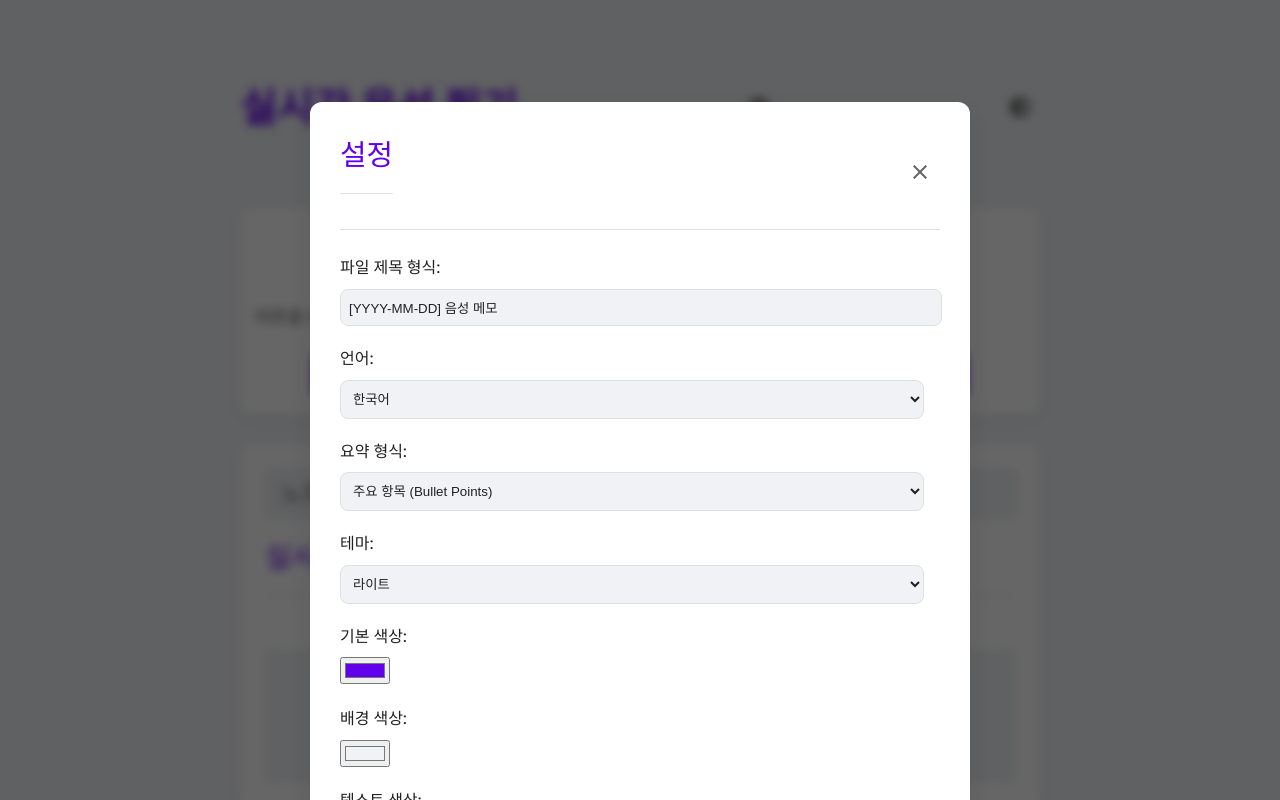
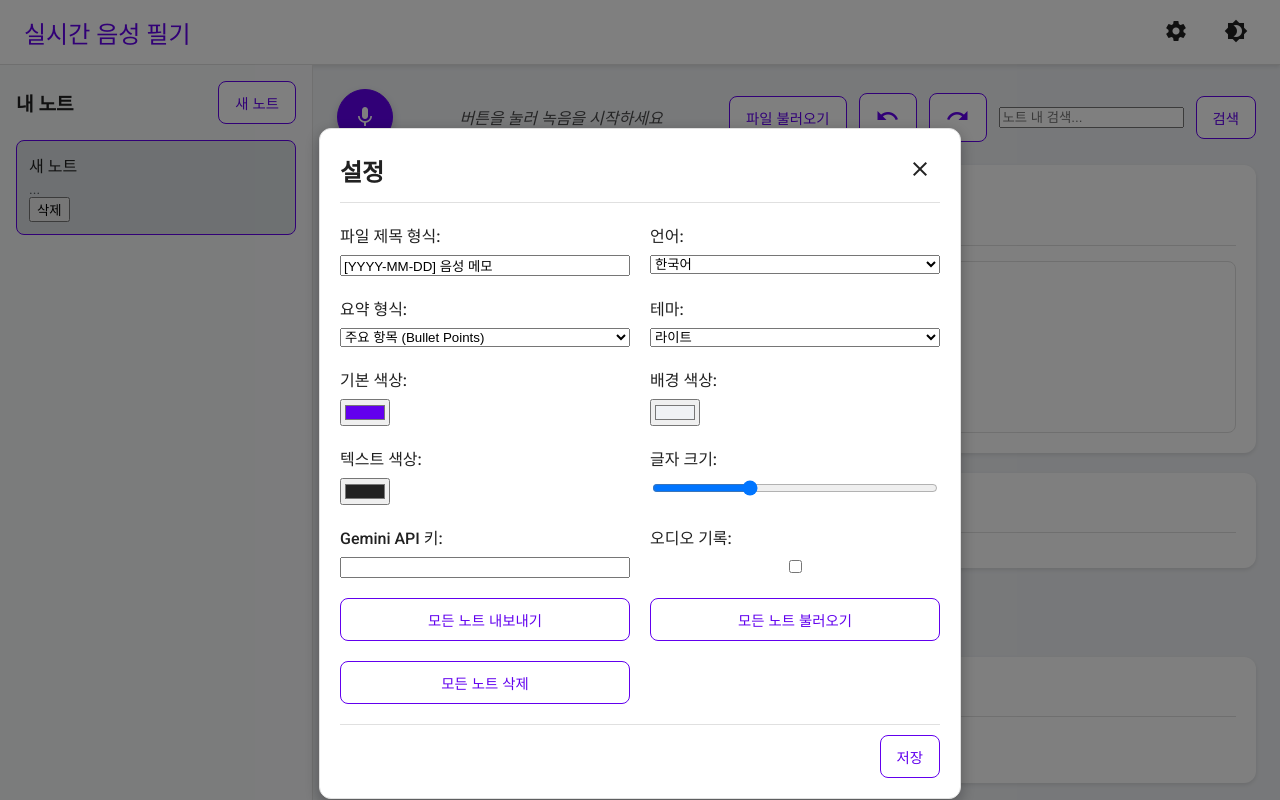
Before and after one commit to mpluskj/voice-notes-app, a plain HTML site: page index.html in a window 1280 px wide. Both pictures are taken after a click on the button "settings". Shown: the top 800 px of the page. Drawn offline with Linux system fonts and the light colour scheme.

Commit message:
"layout_update"

```diff
--- a/css/style.css
+++ b/css/style.css
@@ -1,156 +1,241 @@
 :root {
-    --primary-color: #6200EE; /* Deep Purple */
-    --primary-dark-color: #3700B3; /* Darker Purple */
-    --accent-color: #03DAC6; /* Teal */
-    --background-color: #F0F2F5; /* Light Gray */
-    --text-color: #212121; /* Dark Gray */
-    --text-light-color: #616161; /* Medium Gray */
-    --card-background-color: #FFFFFF; /* White */
-    --border-color: #E0E0E0; /* Light Gray Border */
-    --modal-background: rgba(0,0,0,0.6); /* Darker overlay */
-    --highlight-color: #FFEB3B; /* Yellow */
-    --shadow-color: rgba(0, 0, 0, 0.1);
-    --shadow-color-light: rgba(0, 0, 0, 0.05);
-    --border-radius: 12px;
-    --transition-speed: 0.3s ease;
+    --primary-color: #6200EE;
+    --background-color: #F0F2F5;
+    --text-color: #212121;
+    --card-background-color: #FFFFFF;
+    --border-color: #E0E0E0;
+    --header-background-color: #FFFFFF;
+    --sidebar-background-color: #F8F9FA;
+    --sidebar-text-color: #343A40;
+    --sidebar-hover-background-color: #E9ECEF;
+    --sidebar-active-background-color: #DDE2E5;
+    --box-shadow: 0 2px 4px rgba(0,0,0,0.1);
 }
 
 [data-theme="dark"] {
-    --primary-color: #BB86FC; /* Lighter Purple */
-    --primary-dark-color: #3700B3; /* Darker Purple */
-    --accent-color: #03DAC6; /* Teal */
-    --background-color: #121212; /* Dark Background */
-    --text-color: #E0E0E0; /* Light Gray */
-    --text-light-color: #B0B0B0; /* Medium Light Gray */
-    --card-background-color: #1E1E1E; /* Darker Gray */
-    --border-color: #3A3A3A; /* Dark Gray Border */
-    --modal-background: rgba(0,0,0,0.8); /* Even darker overlay */
-    --highlight-color: #FFEB3B; /* Yellow */
-    --shadow-color: rgba(0, 0, 0, 0.3);
-    --shadow-color-light: rgba(0, 0, 0, 0.15);
+    --primary-color: #BB86FC;
+    --background-color: #121212;
+    --text-color: #E0E0E0;
+    --card-background-color: #1E1E1E;
+    --border-color: #333333;
+    --header-background-color: #1E1E1E;
+    --sidebar-background-color: #232323;
+    --sidebar-text-color: #E0E0E0;
+    --sidebar-hover-background-color: #333333;
+    --sidebar-active-background-color: #444444;
+    --box-shadow: 0 2px 4px rgba(0,0,0,0.3);
 }
 
 body {
     font-family: 'Roboto', sans-serif;
+    margin: 0;
     background-color: var(--background-color);
     color: var(--text-color);
-    margin: 0;
-    padding: 20px;
-    transition: background-color var(--transition-speed), color var(--transition-speed);
-    line-height: 1.6;
+    transition: background-color 0.3s, color 0.3s;
 }
 
-.container {
-    max-width: 800px;
-    margin: 0 auto;
-    padding: 20px;
+.app-container {
+    display: flex;
+    flex-direction: column;
+    height: 100vh;
 }
 
-header {
+.app-header {
     display: flex;
     justify-content: space-between;
     align-items: center;
-    margin-bottom: 30px;
-    padding: 10px 0;
+    padding: 0 24px;
+    background-color: var(--header-background-color);
+    border-bottom: 1px solid var(--border-color);
+    box-shadow: var(--box-shadow);
+    height: 64px;
+    flex-shrink: 0;
 }
 
-h1 {
-    font-size: 2.5em;
-    font-weight: 700;
+.app-header h1 {
+    font-size: 1.5rem;
+    font-weight: 500;
     color: var(--primary-color);
+}
+
+.header-actions .icon-btn {
+    margin-left: 16px;
+}
+
+.app-body {
+    display: flex;
+    flex-grow: 1;
+    overflow: hidden;
+}
+
+.sidebar {
+    width: 280px;
+    flex-shrink: 0;
+    background-color: var(--sidebar-background-color);
+    border-right: 1px solid var(--border-color);
+    display: flex;
+    flex-direction: column;
+    padding: 16px;
+}
+
+.sidebar-header {
+    display: flex;
+    justify-content: space-between;
+    align-items: center;
+    margin-bottom: 16px;
+}
+
+.sidebar-header h2 {
+    font-size: 1.2rem;
+    margin: 0;
+}
+
+#notes-list {
+    overflow-y: auto;
+    flex-grow: 1;
+}
+
+.note-item {
+    padding: 12px;
+    border-radius: 8px;
+    cursor: pointer;
+    margin-bottom: 8px;
+    border: 1px solid transparent;
+    transition: background-color 0.2s;
+}
+
+.note-item:hover {
+    background-color: var(--sidebar-hover-background-color);
+}
+
+.note-item.active {
+    background-color: var(--sidebar-active-background-color);
+    border-color: var(--primary-color);
+}
+
+.note-item h3 {
+    margin: 0 0 4px 0;
+    font-size: 1rem;
+    font-weight: 500;
+    white-space: nowrap;
+    overflow: hidden;
+    text-overflow: ellipsis;
+}
+
+.note-item p {
+    margin: 0;
+    font-size: 0.875rem;
+    color: var(--sidebar-text-color);
+    opacity: 0.8;
+}
+
+.main-content {
+    flex-grow: 1;
+    padding: 24px;
+    overflow-y: auto;
+    display: flex;
+    flex-direction: column;
+    gap: 20px;
 }
 
 .controls {
     display: flex;
+    align-items: center;
+    gap: 12px;
     flex-wrap: wrap;
-    gap: 10px;
-    justify-content: center;
-    align-items: center;
-    margin-bottom: 30px;
-    padding: 15px;
-    background-color: var(--card-background-color);
-    border-radius: var(--border-radius);
-    box-shadow: 0 4px 15px var(--shadow-color-light);
-}
-
-.fab-btn {
-    width: 60px;
-    height: 60px;
-    border-radius: 50%;
-    background-color: var(--primary-color);
-    color: white;
-    border: none;
-    cursor: pointer;
-    display: inline-flex;
-    justify-content: center;
-    align-items: center;
-    box-shadow: 0 6px 12px var(--shadow-color);
-    transition: background-color var(--transition-speed), transform 0.2s, box-shadow var(--transition-speed);
-    font-size: 1.8em;
-}
-
-.fab-btn:hover {
-    background-color: var(--primary-dark-color);
-    transform: translateY(-2px);
-    box-shadow: 0 8px 16px var(--shadow-color);
-}
-
-.fab-btn.recording {
-    background-color: #D32F2F; /* Red for recording */
-    transform: scale(1.1);
-    box-shadow: 0 0 0 5px rgba(211, 47, 47, 0.3);
 }
 
 #status-message {
-    margin: 10px 0;
-    font-size: 1.1em;
-    color: var(--text-light-color);
-    width: 100%;
+    flex-grow: 1;
+    text-align: center;
+    font-style: italic;
+    opacity: 0.8;
 }
 
 .card {
     background-color: var(--card-background-color);
-    border-radius: var(--border-radius);
-    padding: 25px;
-    margin-bottom: 25px;
-    box-shadow: 0 4px 15px var(--shadow-color-light);
-    transition: background-color var(--transition-speed), box-shadow var(--transition-speed);
+    border-radius: 12px;
+    padding: 20px;
+    box-shadow: var(--box-shadow);
 }
 
-h2 {
-    font-size: 1.8em;
-    font-weight: 500;
+.card h2 {
     margin-top: 0;
+    font-size: 1.25rem;
     border-bottom: 1px solid var(--border-color);
-    padding-bottom: 15px;
-    margin-bottom: 20px;
-    color: var(--primary-color);
+    padding-bottom: 10px;
+    margin-bottom: 15px;
+}
+
+#final-transcript {
+    min-height: 150px;
+    border: 1px solid var(--border-color);
+    padding: 10px;
+    border-radius: 8px;
+    outline: none;
+    line-height: 1.6;
+}
+
+#final-transcript:focus {
+    border-color: var(--primary-color);
+    box-shadow: 0 0 0 2px rgba(var(--primary-color), 0.2);
 }
 
 #interim-transcript {
-    color: var(--text-light-color);
+    color: #999;
     font-style: italic;
-    min-height: 1.2em;
+    margin-bottom: 10px;
 }
 
-#final-transcript {
-    min-height: 100px;
-    border: 1px solid var(--border-color);
+.btn, .icon-btn, .fab-btn {
+    border: none;
     border-radius: 8px;
-    padding: 15px;
-    margin-top: 15px;
-    background-color: var(--background-color);
-    color: var(--text-color);
-    line-height: 1.8;
-    white-space: pre-wrap; /* Preserve whitespace and wrap text */
-    word-wrap: break-word; /* Break long words */
-    transition: background-color var(--transition-speed), border-color var(--transition-speed);
+    padding: 10px 16px;
+    font-size: 0.9rem;
+    font-weight: 500;
+    cursor: pointer;
+    transition: background-color 0.2s, box-shadow 0.2s;
+    background-color: var(--card-background-color);
+    color: var(--primary-color);
+    border: 1px solid var(--primary-color);
 }
 
-#final-transcript:focus {
-    outline: none;
-    border-color: var(--primary-color);
-    box-shadow: 0 0 0 3px rgba(98, 0, 238, 0.2);
+.btn:hover {
+    background-color: var(--primary-color);
+    color: white;
+}
+
+.icon-btn {
+    padding: 8px;
+    border-radius: 50%;
+    background-color: transparent;
+    border: none;
+    color: var(--text-color);
+}
+
+.icon-btn:hover {
+    background-color: rgba(0,0,0,0.05);
+}
+
+.fab-btn {
+    width: 56px;
+    height: 56px;
+    border-radius: 50%;
+    background-color: var(--primary-color);
+    color: white;
+    display: flex;
+    justify-content: center;
+    align-items: center;
+    box-shadow: 0 4px 8px rgba(0,0,0,0.2);
+    padding: 0;
+}
+
+.fab-btn:hover {
+    box-shadow: 0 6px 12px rgba(0,0,0,0.3);
+}
+
+.fab-btn.recording {
+    background-color: #D32F2F;
 }
 
 /* Modal Styles */
@@ -163,21 +248,18 @@ h2 {
     width: 100%;
     height: 100%;
     overflow: auto;
-    background-color: var(--modal-background);
-    backdrop-filter: blur(5px); /* Frosted glass effect */
-    -webkit-backdrop-filter: blur(5px);
+    background-color: rgba(0,0,0,0.5);
 }
 
 .modal-content {
     background-color: var(--card-background-color);
-    margin: 8% auto;
-    padding: 30px;
-    border: none;
-    border-radius: var(--border-radius);
-    width: 90%;
+    margin: 10% auto;
+    padding: 20px;
+    border: 1px solid var(--border-color);
+    width: 80%;
     max-width: 600px;
-    box-shadow: 0 8px 30px var(--shadow-color);
-    transition: background-color var(--transition-speed), box-shadow var(--transition-speed);
+    border-radius: 12px;
+    box-shadow: 0 5px 15px rgba(0,0,0,0.3);
 }
 
 .modal-header {
@@ -185,300 +267,69 @@ h2 {
     justify-content: space-between;
     align-items: center;
     border-bottom: 1px solid var(--border-color);
-    padding-bottom: 15px;
-    margin-bottom: 25px;
+    padding-bottom: 10px;
+    margin-bottom: 20px;
+}
+
+.modal-header h2 {
+    margin: 0;
+}
+
+.modal-body {
+    display: grid;
+    grid-template-columns: 1fr 1fr;
+    gap: 20px;
 }
 
 .setting-item {
-    margin-bottom: 20px;
+    display: flex;
+    flex-direction: column;
 }
 
 .setting-item label {
-    display: block;
     margin-bottom: 8px;
     font-weight: 500;
-    color: var(--text-color);
 }
 
-.setting-item input[type="text"],
-.setting-item input[type="password"],
-.setting-item select {
-    width: calc(100% - 16px); /* Account for padding */
-    padding: 10px 8px;
-    border-radius: 8px;
-    border: 1px solid var(--border-color);
-    background-color: var(--background-color);
-    color: var(--text-color);
-    transition: border-color var(--transition-speed), box-shadow var(--transition-speed);
+.modal-footer {
+    display: flex;
+    justify-content: flex-end;
+    margin-top: 20px;
+    padding-top: 10px;
+    border-top: 1px solid var(--border-color);
 }
 
-.setting-item input[type="text"]:focus,
-.setting-item input[type="password"]:focus,
-.setting-item select:focus {
-    outline: none;
-    border-color: var(--primary-color);
-    box-shadow: 0 0 0 3px rgba(98, 0, 238, 0.2);
-}
-
-.setting-item input[type="range"] {
-    width: 100%;
-    -webkit-appearance: none;
-    height: 8px;
-    background: var(--border-color);
-    border-radius: 5px;
-    outline: none;
-    opacity: 0.7;
-    transition: opacity var(--transition-speed);
-}
-
-.setting-item input[type="range"]::-webkit-slider-thumb {
-    -webkit-appearance: none;
-    appearance: none;
-    width: 20px;
-    height: 20px;
-    border-radius: 50%;
-    background: var(--primary-color);
-    cursor: pointer;
-    box-shadow: 0 2px 5px var(--shadow-color);
-}
-
-.setting-item input[type="checkbox"] {
-    margin-right: 10px;
-    width: 20px;
-    height: 20px;
-    accent-color: var(--primary-color);
-}
-
-.btn {
-    background-color: var(--primary-color);
-    color: white;
-    padding: 12px 20px;
-    border: none;
-    border-radius: 8px;
-    cursor: pointer;
-    transition: background-color var(--transition-speed), transform 0.2s, box-shadow var(--transition-speed);
-    font-size: 1em;
-    font-weight: 500;
-    display: inline-flex;
-    align-items: center;
-    justify-content: center;
-    gap: 8px;
-}
-
-.btn:hover {
-    background-color: var(--primary-dark-color);
-    transform: translateY(-1px);
-    box-shadow: 0 4px 10px var(--shadow-color);
-}
-
-.btn:disabled {
-    background-color: var(--border-color);
-    cursor: not-allowed;
-    box-shadow: none;
-    transform: none;
-}
-
-.icon-btn {
-    background: none;
-    border: none;
-    cursor: pointer;
-    color: var(--text-light-color);
-    padding: 8px;
-    border-radius: 50%;
-    transition: background-color 0.3s, color 0.3s;
-}
-.icon-btn:hover {
-    background-color: rgba(0,0,0,0.05);
-    color: var(--primary-color);
-}
-
-.highlight {
-    background-color: var(--highlight-color);
-    padding: 2px 0;
-    border-radius: 3px;
-}
-
-.note-title-input {
-    width: calc(100% - 30px);
-    padding: 10px 15px;
-    margin-bottom: 15px;
-    font-size: 1.5em;
-    font-weight: 500;
-    border: 1px solid var(--border-color);
-    border-radius: 8px;
-    background-color: var(--background-color);
-    color: var(--text-color);
-    transition: border-color var(--transition-speed), box-shadow var(--transition-speed);
-}
-
-.note-title-input:focus {
-    outline: none;
-    border-color: var(--primary-color);
-    box-shadow: 0 0 0 3px rgba(98, 0, 238, 0.2);
-}
-
-.tag-input-container {
-    margin-top: 25px;
-}
-
-#tag-input {
-    width: calc(100% - 16px);
-    padding: 10px 8px;
-    border-radius: 8px;
-    border: 1px solid var(--border-color);
-    background-color: var(--background-color);
-    color: var(--text-color);
-    margin-bottom: 15px;
-}
-
+/* Tag Styles */
 #tags-display {
     display: flex;
     flex-wrap: wrap;
     gap: 8px;
-    min-height: 30px;
+    margin-top: 10px;
 }
 
 .tag-item {
     background-color: var(--primary-color);
     color: white;
-    padding: 6px 10px;
-    border-radius: 20px;
-    font-size: 0.9em;
+    padding: 5px 10px;
+    border-radius: 16px;
+    font-size: 0.85rem;
     display: flex;
     align-items: center;
-    gap: 5px;
-    transition: background-color var(--transition-speed);
 }
 
-.tag-item .remove-tag {
+.remove-tag {
     cursor: pointer;
+    margin-left: 6px;
     font-weight: bold;
-    margin-left: 5px;
-    opacity: 0.8;
-    transition: opacity 0.2s;
 }
 
-.tag-item .remove-tag:hover {
-    opacity: 1;
+/* Search Highlight */
+.highlight {
+    background-color: yellow;
+    color: black;
 }
 
-.notes-list-container {
-    margin-top: 25px;
+[data-theme="dark"] .highlight {
+    background-color: #FFFF00;
+    color: #000000;
 }
-
-#notes-list {
-    display: grid;
-    grid-template-columns: repeat(auto-fill, minmax(250px, 1fr));
-    gap: 20px;
-}
-
-.note-item {
-    background-color: var(--card-background-color);
-    border-radius: var(--border-radius);
-    padding: 20px;
-    box-shadow: 0 2px 10px var(--shadow-color-light);
-    cursor: pointer;
-    transition: transform 0.2s, box-shadow 0.2s, background-color var(--transition-speed);
-    position: relative;
-    overflow: hidden;
-}
-
-.note-item:hover {
-    transform: translateY(-5px);
-    box-shadow: 0 8px 20px var(--shadow-color);
-}
-
-.note-item.active {
-    border: 2px solid var(--primary-color);
-    box-shadow: 0 0 0 4px rgba(98, 0, 238, 0.3);
-}
-
-.note-item h3 {
-    font-size: 1.2em;
-    font-weight: 600;
-    margin-top: 0;
-    margin-bottom: 10px;
-    color: var(--primary-color);
-}
-
-.note-item p {
-    font-size: 0.9em;
-    color: var(--text-light-color);
-    margin-bottom: 15px;
-    max-height: 4.5em; /* Limit to 3 lines */
-    overflow: hidden;
-    text-overflow: ellipsis;
-}
-
-.note-item .note-tags {
-    margin-top: 10px;
-    display: flex;
-    flex-wrap: wrap;
-    gap: 5px;
-}
-
-.note-item .tag-item {
-    background-color: var(--accent-color);
-    color: var(--text-color);
-    padding: 4px 8px;
-    border-radius: 15px;
-    font-size: 0.8em;
-}
-
-.note-item .delete-note-btn {
-    position: absolute;
-    top: 10px;
-    right: 10px;
-    background: none;
-    border: none;
-    color: var(--text-light-color);
-    cursor: pointer;
-    font-size: 1.2em;
-    opacity: 0.6;
-    transition: opacity 0.2s;
-}
-
-.note-item .delete-note-btn:hover {
-    color: #D32F2F;
-    opacity: 1;
-}
-
-/* Responsive adjustments */
-@media (max-width: 600px) {
-    body {
-        padding: 10px;
-    }
-
-    .container {
-        padding: 10px;
-    }
-
-    h1 {
-        font-size: 2em;
-    }
-
-    .controls {
-        flex-direction: column;
-        align-items: stretch;
-    }
-
-    .fab-btn {
-        width: 50px;
-        height: 50px;
-        font-size: 1.5em;
-    }
-
-    .btn {
-        width: 100%;
-        margin-bottom: 10px;
-    }
-
-    .modal-content {
-        margin: 5% auto;
-        width: 95%;
-    }
-
-    .note-item {
-        grid-column: span 2; /* Make notes span full width on small screens */
-    }
-}
--- a/index.html
+++ b/index.html
@@ -9,23 +9,35 @@
     <link rel="stylesheet" href="https://fonts.googleapis.com/icon?family=Material+Icons">
 </head>
 <body>
-    <div class="container">
-        <header>
+    <div class="app-container">
+        <header class="app-header">
             <h1>실시간 음성 필기</h1>
-            <button id="settings-btn" class="icon-btn"><i class="material-icons">settings</i></button>
-            <button id="dark-mode-toggle-btn" class="icon-btn"><i class="material-icons">brightness_4</i></button>
+            <div class="header-actions">
+                <button id="settings-btn" class="icon-btn" title="설정"><i class="material-icons">settings</i></button>
+                <button id="dark-mode-toggle-btn" class="icon-btn" title="다크 모드 전환"><i class="material-icons">brightness_4</i></button>
+            </div>
         </header>
 
-        <main>
+        <div class="app-body">
+            <aside class="sidebar">
+                <div class="sidebar-header">
+                    <h2>내 노트</h2>
+                    <button id="new-note-btn" class="btn">새 노트</button>
+                </div>
+                <div id="notes-list">
+                    <!-- 노트 목록이 여기에 동적으로 추가됩니다. -->
+                </div>
+            </aside>
+
+            <main class="main-content">
                 <div class="controls">
-                <button id="record-btn" class="fab-btn"><i class="material-icons">mic</i></button>
+                    <button id="record-btn" class="fab-btn" title="녹음/정지"><i class="material-icons">mic</i></button>
                     <p id="status-message">버튼을 눌러 녹음을 시작하세요</p>
                     <input type="file" id="file-input" accept=".txt" style="display: none;">
                     <button id="load-file-btn" class="btn">파일 불러오기</button>
-                <button id="new-note-btn" class="btn">새 노트</button>
-                <button id="undo-btn" class="btn"><i class="material-icons">undo</i></button>
-                <button id="redo-btn" class="btn"><i class="material-icons">redo</i></button>
-                <input type="text" id="search-input" placeholder="검색어를 입력하세요">
+                    <button id="undo-btn" class="btn" title="실행 취소"><i class="material-icons">undo</i></button>
+                    <button id="redo-btn" class="btn" title="다시 실행"><i class="material-icons">redo</i></button>
+                    <input type="text" id="search-input" placeholder="노트 내 검색...">
                     <button id="search-btn" class="btn">검색</button>
                 </div>
 
@@ -52,7 +64,7 @@
                         </select>
                     </div>
                     <button id="discard-btn" class="btn">취소/삭제</button>
-                <button id="tts-btn" class="btn"><i class="material-icons">volume_up</i></button>
+                    <button id="tts-btn" class="btn" title="음성으로 듣기"><i class="material-icons">volume_up</i></button>
                 </div>
 
                 <div class="tag-input-container card">
@@ -61,6 +73,7 @@
                     <div id="tags-display"></div>
                 </div>
             </main>
+        </div>
     </div>
 
     <!-- Settings Modal -->
```
Lines whose indentation alone changed are shown as unchanged.
